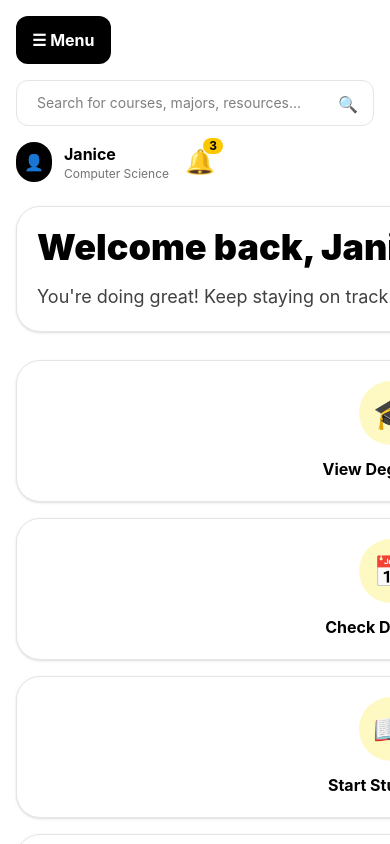
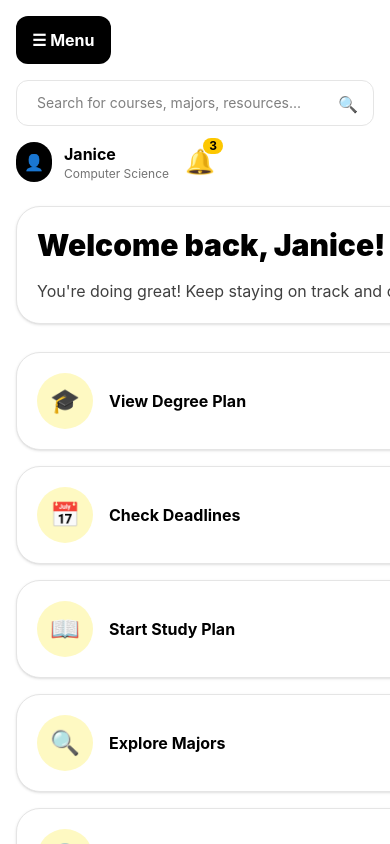
Before and after one commit to josuealfar38475/First-Gen-Assistances, a React (Vite) app: page / in a window 390 px wide. Shown: the top 844 px of the page. Built offline with nearby package versions, Linux system fonts and the light colour scheme.

Commit message:
Fix mobile dashboard and calendar layout

```diff
--- a/src/App.jsx
+++ b/src/App.jsx
@@ -95,7 +95,7 @@ function App() {
           </div>
         </aside>
 
-        <section className="w-full flex-1 overflow-y-auto bg-white p-4 sm:p-5 lg:p-8">
+        <section className="w-full min-w-0 flex-1 overflow-x-hidden overflow-y-auto bg-white p-4 sm:p-5 lg:p-8">
           <header className="flex flex-col gap-4 lg:flex-row lg:items-center lg:justify-between">
             <button
               onClick={() => setMobileMenuOpen(!mobileMenuOpen)}
@@ -277,8 +277,8 @@ function Dashboard({ setPage }) {
       <div className="rounded-3xl border border-neutral-200 bg-white p-5 shadow-sm sm:p-8">
         <div className="grid gap-6 md:grid-cols-[1fr_260px] md:items-center">
           <div>
-            <h2 className="text-4xl font-black">Welcome back, Janice! 👋</h2>
-            <p className="mt-4 max-w-xl text-lg text-neutral-700">
+            <h2 className="text-3xl font-black sm:text-4xl">Welcome back, Janice! 👋</h2>
+            <p className="mt-4 max-w-xl text-base text-neutral-700 sm:text-lg">
               You're doing great! Keep staying on track and crushing your goals.
             </p>
           </div>
@@ -286,7 +286,7 @@ function Dashboard({ setPage }) {
         </div>
       </div>
 
-      <div className="grid gap-4 sm:grid-cols-2 lg:grid-cols-5">
+      <div className="grid grid-cols-1 gap-4 sm:grid-cols-2 lg:grid-cols-5">
         <ActionCard icon="🎓" label="View Degree Plan" onClick={() => setPage("Degree Planner")} />
         <ActionCard icon="📅" label="Check Deadlines" onClick={() => setPage("Calendar")} />
         <ActionCard icon="📖" label="Start Study Plan" onClick={() => setPage("Exam Prep")} />
@@ -471,9 +471,15 @@ function Contact() {
 //Allowing cards to be clicked on
 function ActionCard({ icon, label, onClick }) {
   return (
-    <button onClick={onClick} className="rounded-3xl border border-neutral-200 bg-white p-5 text-center shadow-sm transition hover:-translate-y-1 hover:border-yellow-400 hover:shadow-md">
-      <div className="mx-auto mb-3 flex h-16 w-16 items-center justify-center rounded-full bg-yellow-100 text-3xl">{icon}</div>
-      <p className="font-bold">{label}</p>
+    <button
+      onClick={onClick}
+      className="flex w-full items-center gap-4 rounded-3xl border border-neutral-200 bg-white p-5 text-left shadow-sm transition hover:-translate-y-1 hover:border-yellow-400 hover:shadow-md sm:block sm:text-center"
+    >
+      <div className="flex h-14 w-14 shrink-0 items-center justify-center rounded-full bg-yellow-100 text-2xl sm:mx-auto sm:mb-3 sm:h-16 sm:w-16 sm:text-3xl">
+        {icon}
+      </div>
+
+      <p className="break-words font-bold">{label}</p>
     </button>
   )
 }
@@ -491,7 +497,7 @@ function DeadlineTable({ setPage }) {
         )}
       </div>
       <div className="overflow-x-auto">
-        <table className="w-full min-w-[700px] border-collapse text-left text-sm">
+        <table className="w-full min-w-[560px] border-collapse text-left text-xs sm:min-w-[700px] sm:text-sm">
           <thead>
             <tr className="border-b bg-neutral-50">
               <th className="p-4">Course</th>
```
